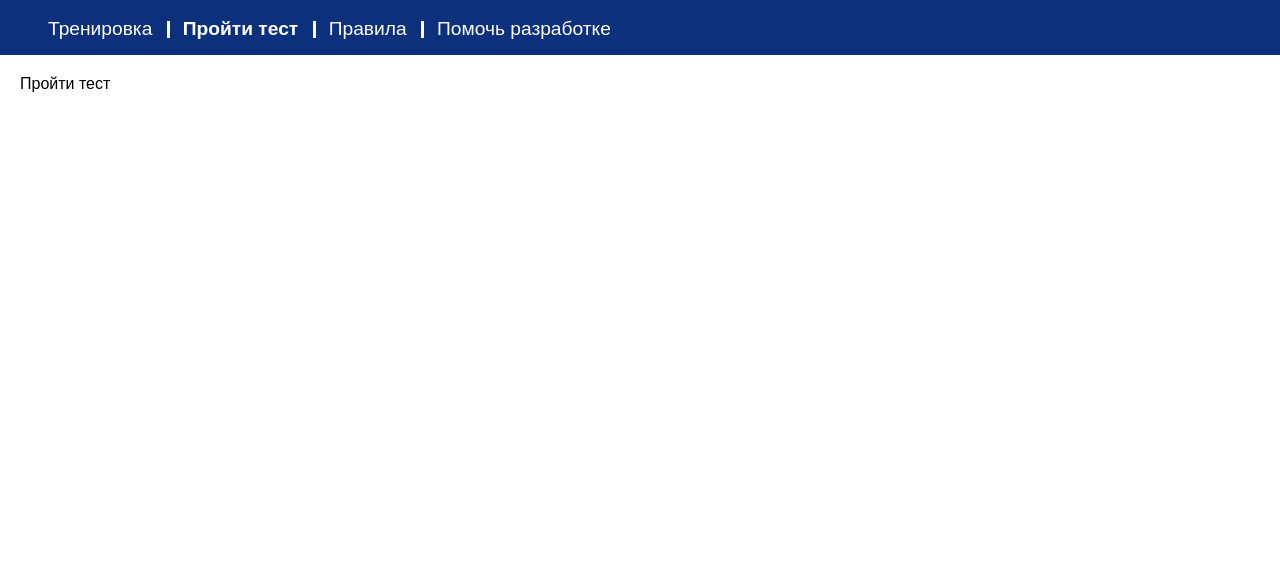
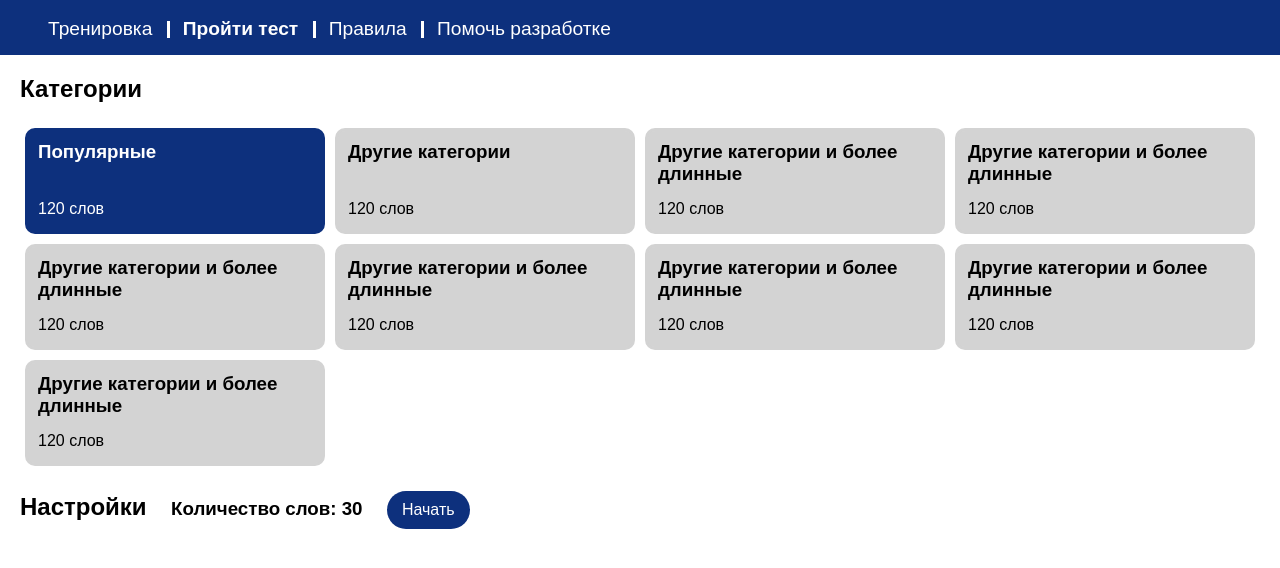
Before and after one commit to vickkct/grammarTestSite, a plain HTML site: page test.html in a window 1280 px wide. Drawn offline with Linux system fonts and the light colour scheme.

Commit message:
сверстать шаблоны для Пройти тест и Правила

```diff
--- a/script.js
+++ b/script.js
@@ -0,0 +1,15 @@
+const testCategoryItems = document.querySelectorAll(".category-div-item");
+
+testCategoryItems.forEach( function(el){
+        el.addEventListener('click', selectCategoryTest);
+    }
+)
+
+function selectCategoryTest(event){
+    testCategoryItems.forEach(function(el){
+        el.classList.remove('category-div-item-active');
+    })
+
+    const target = event.currentTarget;
+    target.classList.add('category-div-item-active');
+}
--- a/style.css
+++ b/style.css
@@ -93,3 +93,58 @@ button:hover{
     border-color: var(--my-dark-blue);
     border-style: solid;
 }
+
+/* Tests */
+
+
+.category-div-container{
+    display: grid;
+    grid-template-columns: repeat(4, 1fr);
+    margin-bottom: 20px;
+}
+
+.category-div-item{
+    background-color: lightgray;
+    min-width: 250px;
+    margin: 5px;
+    border-radius: 10px;
+    padding: 10px;
+    height: 80px;
+    border-style: solid;
+    border-color: lightgray;
+    position: relative;
+}
+
+.category-div-item-active{
+    transition: 300ms;
+    background-color: var(--my-dark-blue);
+    color: var(--font-white);
+    border-color: var(--my-dark-blue);
+}
+
+.category-div-item:hover{
+    border-style: solid;
+    border-color: var(--my-dark-blue);
+}
+
+.category-item-h3{
+    margin-top: 0px;
+}
+.category-item-p{
+    position: absolute;
+    width: 100%;
+    bottom: 0;
+    margin-bottom: 13px;
+}
+
+.start-test-btn{
+    /* float: right; */
+    display: inline;
+    margin-right: 30px;
+}
+
+.item-settings{
+    display: inline;
+    width: auto;
+    margin-right: 20px;
+}
--- a/test.html
+++ b/test.html
@@ -19,7 +19,46 @@
           <a href="helpDev.html" class="header-link">Помочь разработке</a>
         </div>
     </header>
-    <main>Пройти тест
+    <main>
+      <h2>Категории</h2>
+      <div class="category-div-container">
+        <div class="category-div-item category-div-item-active">
+          <h3 class="category-item-h3">Популярные</h3>
+          <p class="category-item-p">120 слов</p>
+        </div>
+        <div class="category-div-item">
+          <h3 class="category-item-h3">Другие категории</h3>
+          <p class="category-item-p">120 слов</p>
+        </div>
+        <div class="category-div-item">
+          <h3 class="category-item-h3">Другие категории и более длинные</h3>
+          <p class="category-item-p">120 слов</p>
+        </div>
+        <div class="category-div-item">
+          <h3 class="category-item-h3">Другие категории и более длинные</h3>
+          <p class="category-item-p">120 слов</p>
+        </div><div class="category-div-item">
+          <h3 class="category-item-h3">Другие категории и более длинные</h3>
+          <p class="category-item-p">120 слов</p>
+        </div><div class="category-div-item">
+          <h3 class="category-item-h3">Другие категории и более длинные</h3>
+          <p class="category-item-p">120 слов</p>
+        </div><div class="category-div-item">
+          <h3 class="category-item-h3">Другие категории и более длинные</h3>
+          <p class="category-item-p">120 слов</p>
+        </div><div class="category-div-item">
+          <h3 class="category-item-h3">Другие категории и более длинные</h3>
+          <p class="category-item-p">120 слов</p>
+        </div><div class="category-div-item">
+          <h3 class="category-item-h3">Другие категории и более длинные</h3>
+          <p class="category-item-p">120 слов</p>
+        </div>
+      </div>
+      <div class="settings-div">
+        <h2 class="item-settings">Настройки</h2>
+        <h3 class="item-settings">Количество слов: 30</h3>
+        <button class="start-test-btn">Начать</button>
+      </div>
     </main>
     <script src="script.js"></script>
   </body>
```
